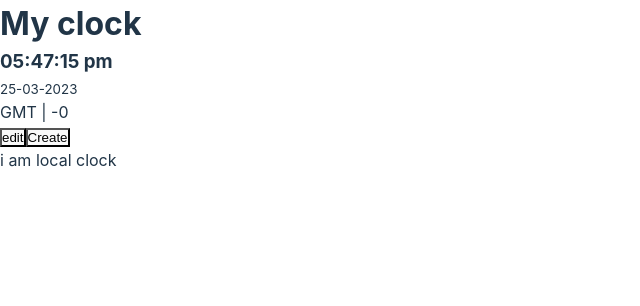
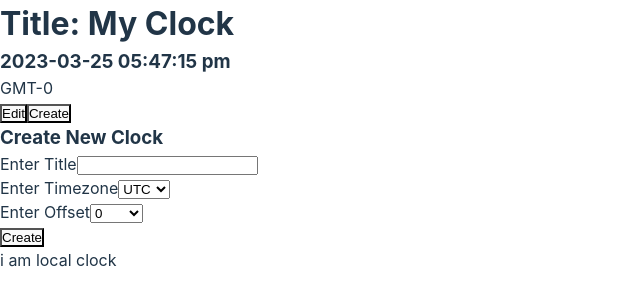
Before and after one commit to rijvimahmudd/track-zone, a React (Vite) app: page / in a window 1280 px wide. Both pictures are taken after a click on the button "Create". Shown: the top 306 px of the page, without its empty margins (0-640 px from the left). Built offline with nearby package versions, Linux system fonts and the light colour scheme.

Commit message:
fifth commit

```diff
--- a/src/App.jsx
+++ b/src/App.jsx
@@ -3,25 +3,28 @@ import ClockList from './components/clock-list';
 import LocalClock from './components/local-clock';
 
 const LOCAL_CLOCK_INIT = {
-	title: 'My clock',
+	title: 'My Clock',
 	timezone: '',
 	offset: 0,
 	date: null,
 };
 
-function App() {
+const App = () => {
 	const [localClock, setLocalClock] = useState({ ...LOCAL_CLOCK_INIT });
 
 	const updateLocalClock = data => {
-		setLocalClock({ ...localClock, ...data });
+		setLocalClock({
+			...localClock,
+			...data,
+		});
 	};
 
 	return (
-		<div className="App">
+		<div>
 			<LocalClock clock={localClock} updateClock={updateLocalClock} />
-			<ClockList />{' '}
+			<ClockList />
 		</div>
 	);
-}
+};
 
 export default App;
--- a/src/components/local-clock/index.jsx
+++ b/src/components/local-clock/index.jsx
@@ -1,18 +1,15 @@
-import { useEffect } from 'react';
+import React, { useEffect } from 'react';
 import useClock from '../../hooks/useClock';
 import ClockActions from '../shared/clock-actions';
 import ClockDisplay from '../shared/clock-display';
 
 const LocalClock = ({ clock, updateClock }) => {
-	const { date, timeZone, offset, dateUTC } = useClock(
-		clock.timezone,
-		clock.offset
-	);
+	const { date, offset, timezone } = useClock(clock.timezone, clock.offset);
 
 	useEffect(() => {
 		updateClock({
 			date,
-			timezone: timeZone,
+			timezone,
 			offset,
 		});
 	}, [date]);
@@ -22,12 +19,12 @@ const LocalClock = ({ clock, updateClock }) => {
 			{date && (
 				<ClockDisplay
 					date={date}
+					offset={offset}
+					timezone={timezone}
 					title={clock.title}
-					timezone={timeZone}
-					offset={offset}
 				/>
 			)}
-			<ClockActions local={true} clock={clock} updateClock={updateClock} />
+			<ClockActions clock={clock} updateClock={updateClock} local={true} />
 		</div>
 	);
 };
--- a/src/components/shared/clock-actions/index.jsx
+++ b/src/components/shared/clock-actions/index.jsx
@@ -1,72 +1,41 @@
 import { useState } from 'react';
 import ClockForm from '../clock-form';
 
-const offsets = [
-	-11.3, -11, -10.5, -10, -9.5, -9, -8.5, -8, 0, 1, 2, 3, 4, 5, 5.5, 6, 6.5,
-];
+const ClockActions = ({ local = false, clock, updateClock }) => {
+	const [isEdit, setIsEdit] = useState(false);
+	const [isCreate, setIsCreate] = useState(false);
 
-const ClockActions = ({ local = false, clock = {}, updateClock }) => {
-	const [isEdit, setIsEdit] = useState(false);
-	// const handleChange = e => {
-	// 	let { name, value } = e.target;
-	// 	if (name === 'offset') {
-	// 		value = Number(value) * 60;
-	// 	}
-	// 	updateClock({
-	// 		[name]: value,
-	// 	});
-	// };
+	const handleClock = values => {
+		console.log(values);
+	};
+
 	return (
 		<div>
-			<button onClick={() => setIsEdit(!isEdit)}>edit</button>
-			{local ? <button>Create</button> : <button>Delete</button>}
+			<button onClick={() => setIsEdit(!isEdit)}>Edit</button>
+			{local ? (
+				<button onClick={() => setIsCreate(!isCreate)}>Create</button>
+			) : (
+				<button>Delete</button>
+			)}
 			{isEdit && (
-				<ClockForm
-					values={clock}
-					handleClock={updateClock}
-					title={!local}
-					edit={true}
-				/>
+				<>
+					<h3>Edit Clock</h3>
+					<ClockForm
+						handleClock={updateClock}
+						edit={true}
+						title={!local}
+						values={clock}
+					/>
+				</>
+			)}
+			{isCreate && (
+				<>
+					<h3>Create New Clock</h3>
+					<ClockForm handleClock={handleClock} />
+				</>
 			)}
 		</div>
 	);
 };
 
 export default ClockActions;
-
-{
-	/* <div>
-	<input
-		type="text"
-		name="title"
-		value={clock.title}
-		onChange={handleChange}
-	/>
-	<select
-		name="timezone"
-		value={clock.timezone}
-		onChange={handleChange}
-	>
-		<option value="GMT">GMT</option>
-		<option value="UTC">UTC</option>
-		<option value="EST">EST</option>
-		<option value="PST">PST</option>
-		<option value="MST">MST</option>
-		<option value="BST">BST</option>
-		<option value="EDT">EDT</option>
-	</select>
-	{(clock.timezone === 'UTC' || clock.timezone === 'GMT') && (
-		<select
-			name="offset"
-			value={clock.offset / 60}
-			onChange={handleChange}
-		>
-			{offsets.map(offset => (
-				<option value={offset} key={offset}>
-					{offset}
-				</option>
-			))}
-		</select>
-	)}
-</div> */
-}
--- a/src/components/shared/clock-display/index.jsx
+++ b/src/components/shared/clock-display/index.jsx
@@ -1,19 +1,17 @@
 import { format } from 'date-fns';
+import React from 'react';
 
 const ClockDisplay = ({ date, title, timezone, offset }) => {
-	let localOffset = offset / 60;
+	let offsetHr = offset / 60;
 	return (
-		<>
-			<h1>{title}</h1>
-			<h3>{format(date, 'hh:mm:ss aaa')}</h3>
-			<small>{format(date, 'dd-MM-yyyy')}</small>
+		<div>
+			<h1>Title: {title}</h1>
+			<h3>{format(date, 'yyyy-MM-dd hh:mm:ss aaa')}</h3>
 			<p>
-				{timezone} |{' '}
-				{localOffset > 0
-					? `+${Math.abs(localOffset)}`
-					: `-${Math.abs(localOffset)}`}
+				{timezone}
+				{offsetHr > 0 ? `+${Math.abs(offsetHr)}` : `-${Math.abs(offsetHr)}`}
 			</p>
-		</>
+		</div>
 	);
 };
 
--- a/src/components/shared/clock-form/index.jsx
+++ b/src/components/shared/clock-form/index.jsx
@@ -1,89 +1,90 @@
-/**
- *
- */
-
-import { useState } from 'react';
+import { useEffect, useState } from 'react';
+import { TIMEZONE_OFFSET } from '../../../constants/timezone';
 import { getOffset } from '../../../utils/timezone';
 
 const ClockForm = ({
-	values = {},
+	values = { title: '', timezone: 'UTC', offset: 0 },
 	handleClock,
 	title = true,
 	edit = false,
 }) => {
 	const [formValues, setFormValues] = useState({ ...values });
 
-	// const handleChange = e => {
-	// 	const { name, value } = e.target;
-
-	// 	// setFormValues({
-	// 	// 	...formValues,
-	// 	// 	[name]: value,
-	// 	// });
-
-	// 	setFormValues(prev => ({
-	// 		...prev,
-	// 		[name]: value,
-	// 	}));
-	// };
+	useEffect(() => {
+		if (TIMEZONE_OFFSET[formValues.timezone]) {
+			setFormValues(prev => ({
+				...prev,
+				offset: TIMEZONE_OFFSET[formValues.timezone],
+			}));
+		}
+	}, [formValues.timezone]);
 
 	const handleChange = e => {
 		let { name, value } = e.target;
+
 		if (name === 'offset') {
 			value = Number(value) * 60;
 		}
-		setFormValues({
-			...formValues,
+
+		setFormValues(prev => ({
+			...prev,
 			[name]: value,
-		});
+		}));
 	};
 
 	const handleSubmit = e => {
 		e.preventDefault();
 		handleClock(formValues);
 	};
+
 	return (
 		<form onSubmit={handleSubmit}>
 			<div>
-				<label htmlFor="title">Enter title</label>
+				<label htmlFor="title">Enter Title</label>
 				<input
 					type="text"
+					id="title"
 					name="title"
-					id="title"
 					value={formValues.title}
 					onChange={handleChange}
 					disabled={!title}
 				/>
 			</div>
 			<div>
-				<label htmlFor="timezone">Enter timezone</label>
-				<input
-					type="text"
+				<label htmlFor="timezone">Enter Timezone</label>
+				<select
+					id="timezone"
 					name="timezone"
-					id="timezone"
 					value={formValues.timezone}
 					onChange={handleChange}
-				/>
+				>
+					<option value="GMT">GMT</option>
+					<option value="UTC">UTC</option>
+					<option value="PST">PST</option>
+					<option value="EST">EST</option>
+					<option value="EDT">EDT</option>
+					<option value="BST">BST</option>
+					<option value="MST">MST</option>
+				</select>
 			</div>
-			{(formValues.timezone === 'UTC' || formValues.timezone === 'GMT') && (
+			{(formValues.timezone === 'GMT' || formValues.timezone === 'UTC') && (
 				<div>
-					<label htmlFor="offset">Enter offset</label>
-
+					<label htmlFor="offset">Enter Offset</label>
 					<select
+						id="offset"
 						name="offset"
-						id="offset"
 						value={formValues.offset / 60}
 						onChange={handleChange}
 					>
 						{getOffset().map(offset => (
-							<option value={offset} key={offset}>
+							<option key={offset} value={offset}>
 								{offset}
 							</option>
 						))}
 					</select>
 				</div>
 			)}
-			<button>{edit ? 'update' : 'create'}</button>
+			<button>{edit ? 'Update' : 'Create'}</button>
 		</form>
 	);
 };
--- a/src/constants/timezone.js
+++ b/src/constants/timezone.js
@@ -1,9 +1,9 @@
 export const TIMEZONE_OFFSET = {
-    PST : -7,
-    EST : -4,
-    EDT : -4,
-    BST : 1,
-    MST : -6,
-    UTC : 0,
-    GMT : 0
+    PST : -7*60,
+    EST : -4*60,
+    EDT : -4*60,
+    BST : 1*60,
+    MST : -6*60,
+    // UTC : 0,
+    // GMT : 0
 }
--- a/src/hooks/useClock.js
+++ b/src/hooks/useClock.js
@@ -1,56 +1,42 @@
-import { useState, useEffect } from "react";
+import { addMinutes } from 'date-fns';
+import { useEffect, useState } from 'react';
+import { TIMEZONE_OFFSET } from '../constants/timezone';
 
-import { TIMEZONE_OFFSET } from "../constants/timezone";
+const useClock = (timezone, offset) => {
+	const [localDate, setLocalDate] = useState(null);
+	const [localTimezone, setLocalTimezone] = useState(null);
+	const [localOffset, setLocalOffset] = useState(0);
+	const [utc, setUtc] = useState(null);
 
-import {addMinutes} from 'date-fns'
-
-
-const useClock = (timeZone, offset) =>{
-    const [localDate, setLocalDate] = useState(null);
-    const [localOffset, setLocalOffset] = useState(0);
-    const [localTimezone, setLocalTimezone] = useState(0);
-    const [utc, setUTC] = useState(null);
-
-    // if(offset ){
-    //     offset *= 60;
-    // }
-
-    useEffect(()=>{
+	useEffect(() => {
 		let d = new Date();
 		const lo = d.getTimezoneOffset();
 		d = addMinutes(d, lo);
-        setUTC(d);
-        setLocalOffset(lo)
-    },[])
+		setUtc(d);
+		setLocalOffset(lo);
+	}, []);
 
-    useEffect(()=>{
-        if(utc !== null){
-            if(timeZone){
-                offset = TIMEZONE_OFFSET[timeZone] ?? offset;
-
-                // if (timeZone in TIMEZONE_OFFSET) {
-                //     offset = TIMEZONE_OFFSET[timeZone]*60;
-                // }
-
+	useEffect(() => {
+		if (utc !== null) {
+			if (timezone) {
+				offset = TIMEZONE_OFFSET[timezone] ?? offset;
 				const newUtc = addMinutes(utc, offset);
 				setLocalDate(newUtc);
-            }else{
+			} else {
 				const newUtc = addMinutes(utc, -localOffset);
-                const dateStr = newUtc.toUTCString().split(' ');
+				const dateStrArr = newUtc.toUTCString().split(' ');
 				setLocalDate(newUtc);
-                setLocalTimezone(dateStr.pop());
+				setLocalTimezone(dateStrArr.pop());
 			}
 		}
-    },[utc, timeZone, offset])
+	}, [utc, timezone, offset]);
 
 	return {
 		date: localDate,
-        dateUTC : utc,
-        offset : offset || -localOffset,
-        timeZone: timeZone || localTimezone
-    }
-
-}
-
+		dateUtc: utc,
+		offset: offset || -localOffset,
+		timezone: timezone || localTimezone,
+	};
+};
 
 export default useClock;
--- a/src/utils/timezone.js
+++ b/src/utils/timezone.js
@@ -1,3 +1,5 @@
+import { TIMEZONE_OFFSET } from "../constants/timezone";
+
 export const getOffset = (start = -11.5, end = 12)=>{
     let offset = [];
     for(let i = start; i <= end; i+= .5){
@@ -5,3 +7,8 @@ export const getOffset = (start = -11.5, end = 12)=>{
     }
     return offset;
 }
+
+
+export const getTimeZone = () =>{
+    return['UTC', 'GMT', ...Object.keys(TIMEZONE_OFFSET)];
+}
```
Lines whose indentation alone changed are shown as unchanged.
